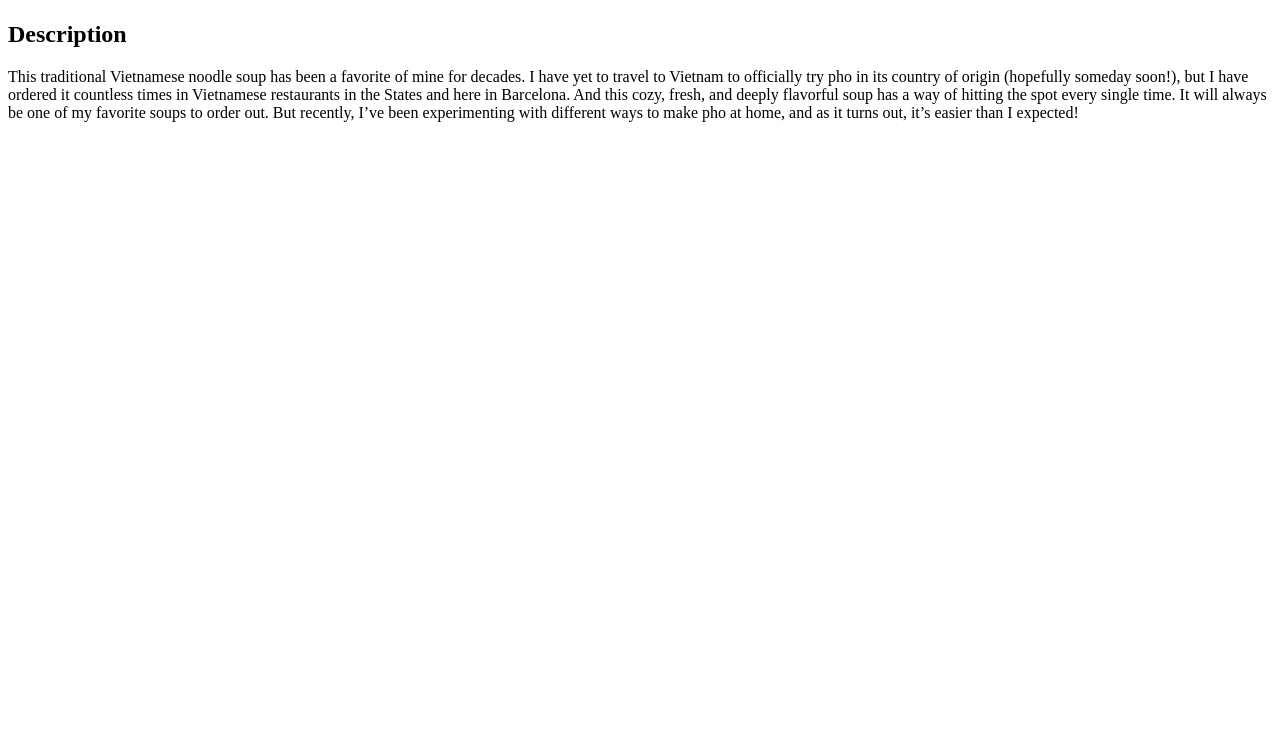
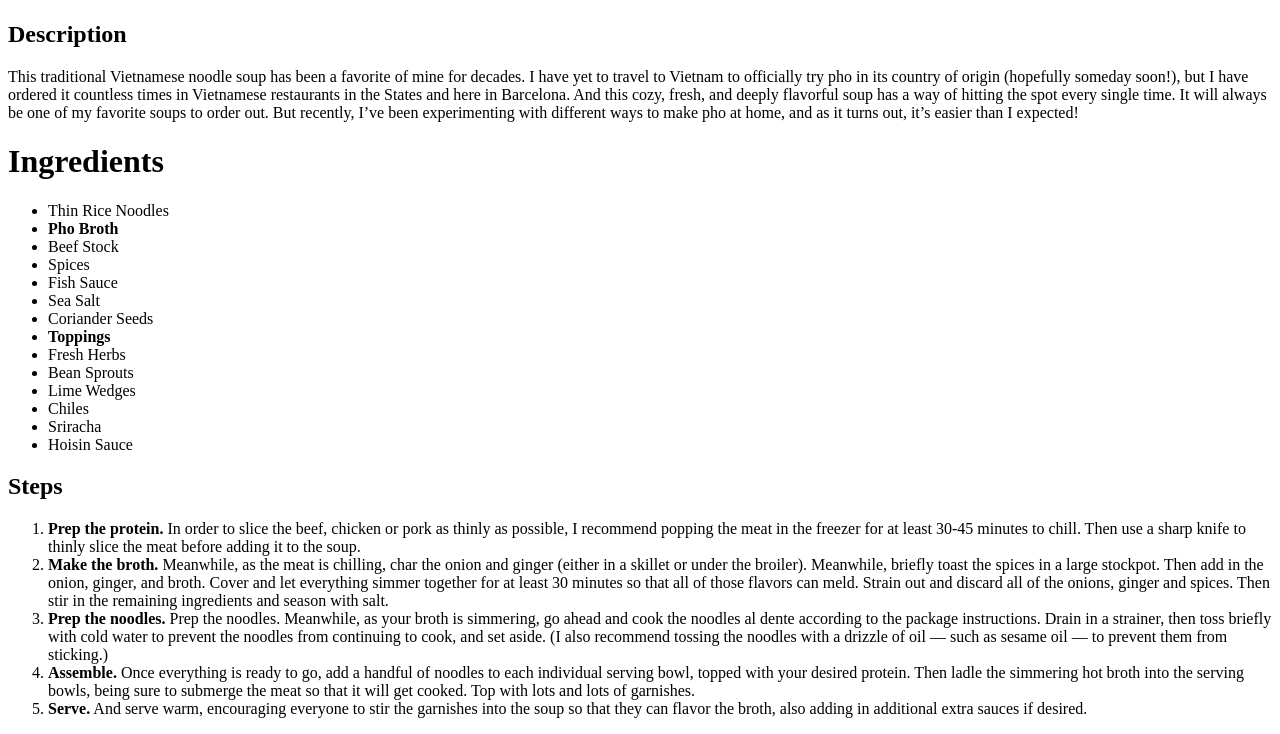
Before and after one commit to jnguyen727/odin-recipes, a plain HTML site: page recipes/pho.html in a window 1280 px wide. Shown: the part 483-1217 px from the top of the page. Before the commit the page ends 800 px from the top, so only its background shows below. Drawn offline with Linux system fonts and the light colour scheme.

Commit message:
Add Steps in lists on Pho Page

```diff
--- a/recipes/pho.html
+++ b/recipes/pho.html
@@ -9,5 +9,34 @@
         <img src="../images/pho-beef-blog.jpg" width="500">
         <h2>Description</h2>
         <p>This traditional Vietnamese noodle soup has been a favorite of mine for decades. I have yet to travel to Vietnam to officially try pho in its country of origin (hopefully someday soon!), but I have ordered it countless times in Vietnamese restaurants in the States and here in Barcelona. And this cozy, fresh, and deeply flavorful soup has a way of hitting the spot every single time. It will always be one of my favorite soups to order out. But recently, I’ve been experimenting with different ways to make pho at home, and as it turns out, it’s easier than I expected!</p>
+        <h1>Ingredients</h1>
+        <ul>
+            <li>Thin Rice Noodles</li>
+            <li><strong>Pho Broth</strong></li>
+            <li>Beef Stock</li>
+            <li>Spices</li>
+            <li>Fish Sauce</li>
+            <li>Sea Salt</li>
+            <li>Coriander Seeds</li>
+            <li><strong>Toppings</strong></li>
+            <li>Fresh Herbs</li>
+            <li>Bean Sprouts</li>
+            <li>Lime Wedges</li>
+            <li>Chiles</li>
+            <li>Sriracha</li>
+            <li>Hoisin Sauce</li>
+        </ul>
+
+        <h2>Steps</h2>
+        <ol>
+            <li><strong>Prep the protein.</strong> In order to slice the beef, chicken or pork as thinly as possible, I recommend popping the meat in the freezer for at least 30-45 minutes to chill. Then use a sharp knife to thinly slice the meat before adding it to the soup.</li>
+            <li><strong>Make the broth.</strong> Meanwhile, as the meat is chilling, char the onion and ginger (either in a skillet or under the broiler). Meanwhile, briefly toast the spices in a large stockpot. Then add in the onion, ginger, and broth. Cover and let everything simmer together for at least 30 minutes so that all of those flavors can meld. Strain out and discard all of the onions, ginger and spices. Then stir in the remaining ingredients and season with salt.</li>
+            <li><strong>Prep the noodles.</strong> Prep the noodles. Meanwhile, as your broth is simmering, go ahead and cook the noodles al dente according to the package instructions. Drain in a strainer, then toss briefly with cold water to prevent the noodles from continuing to cook, and set aside. (I also recommend tossing the noodles with a drizzle of oil — such as sesame oil — to prevent them from sticking.)</li>
+            <li><strong>Assemble.</strong> Once everything is ready to go, add a handful of noodles to each individual serving bowl, topped with your desired protein. Then ladle the simmering hot broth into the serving bowls, being sure to submerge the meat so that it will get cooked. Top with lots and lots of garnishes.</li>
+            <li><strong>Serve.</strong> And serve warm, encouraging everyone to stir the garnishes into the soup so that they can flavor the broth, also adding in additional extra sauces if desired.</li>
+
+
+
+        </ol>
     </body>
 </html>
```
